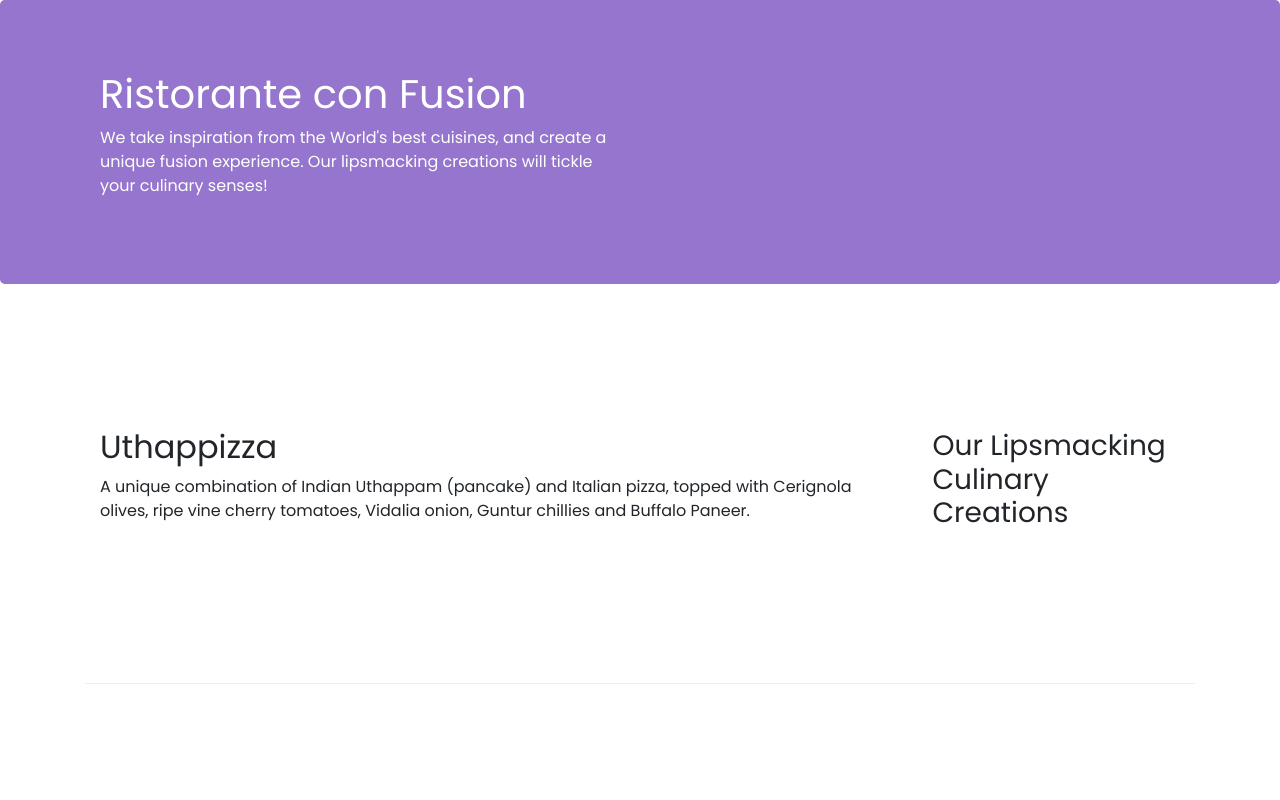
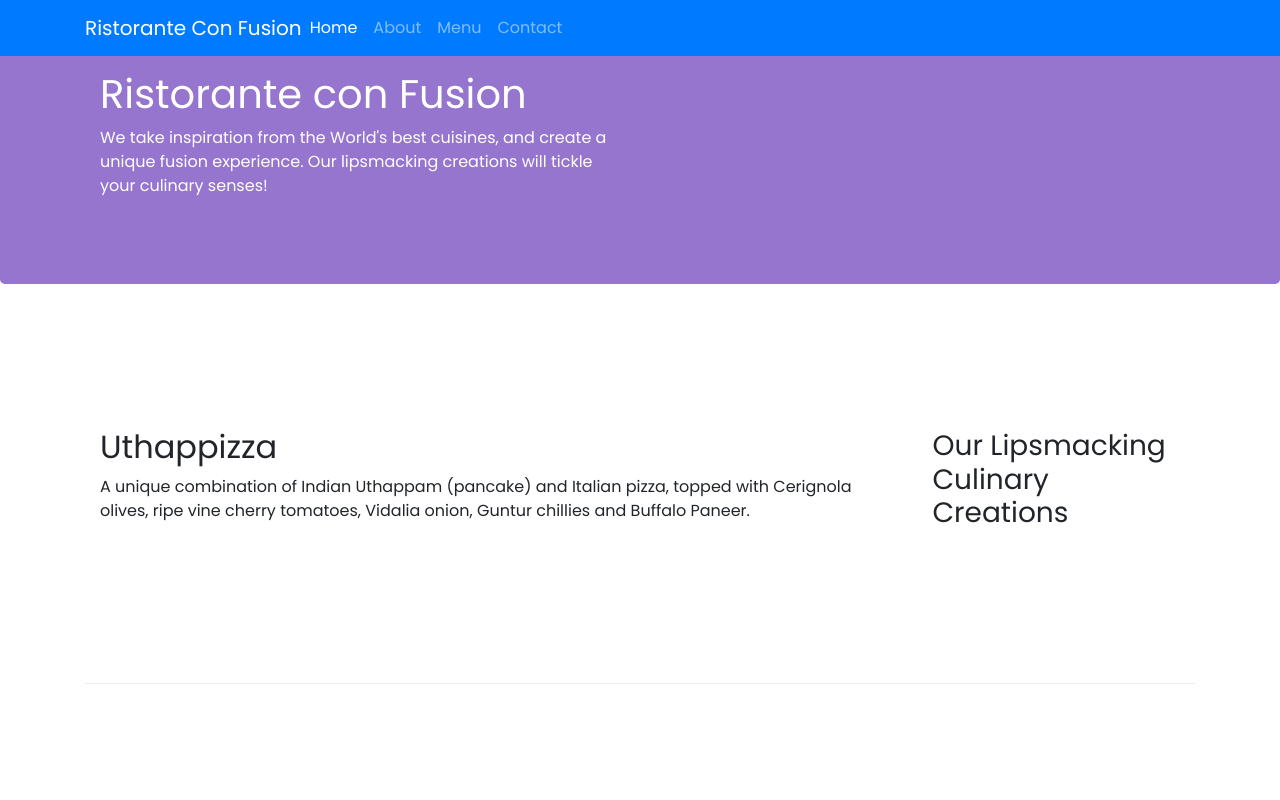
Before and after one commit to Slackoth/fullstack-web-development-course, a website: page bootstrap_basics/conFusion/index.html in a window 1280 px wide. Shown: the top 800 px of the page. Drawn offline with nearby package versions, Linux system fonts and the light colour scheme.

Commit message:
Navbar implemented

```diff
--- a/bootstrap_basics/conFusion/index.html
+++ b/bootstrap_basics/conFusion/index.html
@@ -14,6 +14,32 @@
 </head>
 
 <body>
+    <!-- navbar-dark -> Used for dark background colors. -->
+    <!-- bg-primary -> Color of the navbar -->
+    <!-- navbar-expand-sm -> The navbar will be collapsed for extra and small screen size -->
+    <!-- fixed-top -> When scrolling the page, the navbar will remain. -->
+    <nav class="navbar navbar-dark navbar-expand-sm bg-primary fixed-top">
+        <div class="container">
+            <!-- data-toggle -> Is a JS component used in bootstrap -->
+            <!-- data-target -> References de id of an element inside the HTML -->
+            <button class="navbar-toggler" type="button" data-toggle="collapse" data-target=#Navbar>
+                <span class="navbar-toggler-icon"></span>
+            </button>
+
+            <a href="#" class="navbar-brand mr-auto">Ristorante Con Fusion</a>
+
+            <div class="collapse navbar-collapse" id="Navbar">
+                <!-- mr-auto -> Used to specify the right margin -->
+                <ul class="navbar-nav mr-auto">
+                    <!-- active ->  Highlight an item -->
+                    <li class="nav-item active"><a href="#" class="nav-link">Home</a></li>
+                    <li class="nav-item"><a href="./aboutus.html" class="nav-link">About</a></li>
+                    <li class="nav-item"><a href="#" class="nav-link">Menu</a></li>
+                    <li class="nav-item"><a href="#" class="nav-link">Contact</a></li>
+                </ul>
+            </div>
+        </div>
+    </nav>
 
     <!-- Jumbotron -> Used for hero sections -->
     <header class="jumbotron">
@@ -75,7 +101,7 @@
                     <h5>Links</h5>
                     <ul class="list-unstyled">
                         <li><a href="#">Home</a></li>
-                        <li><a href="#">About</a></li>
+                        <li><a href="./aboutus.html">About</a></li>
                         <li><a href="#">Menu</a></li>
                         <li><a href="#">Contact</a></li>
                     </ul>
```
Also changed, not shown: bootstrap_basics/conFusion/aboutus.html (+23 -1 lines).
